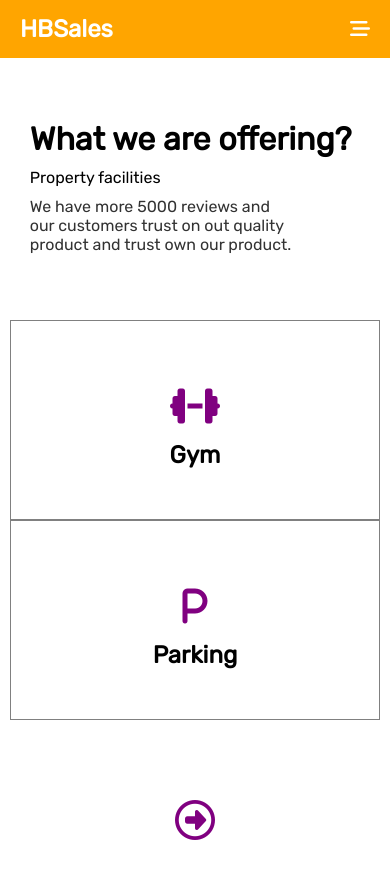
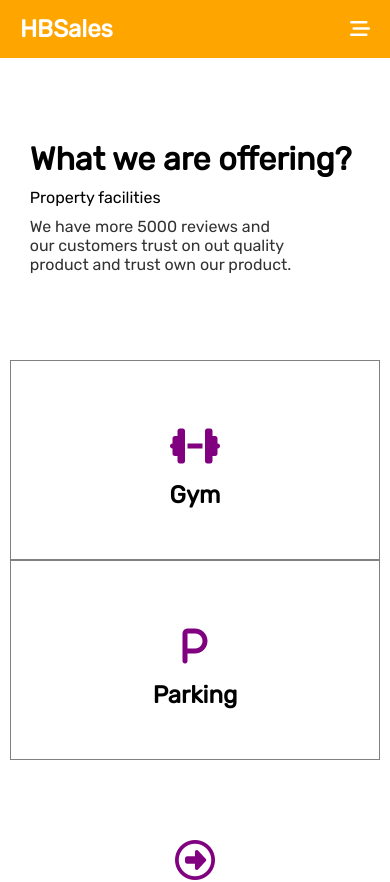
Before and after one commit to Hebaade/HBSales-react-landingPage, a React (Vite) app: page /about in a window 390 px wide. Shown: the top 882 px of the page. Built offline with nearby package versions, Linux system fonts and the light colour scheme.

Commit message:
last commit

```diff
--- a/src/App.css
+++ b/src/App.css
@@ -328,7 +328,7 @@ footer li:hover, .fa-brands:hover {
 
     .firstDiv {
         width: 100% !important;
-        margin: 20px 0;
+        margin: 40px 0;
     }
 
     .aboutProperty>div {
```
